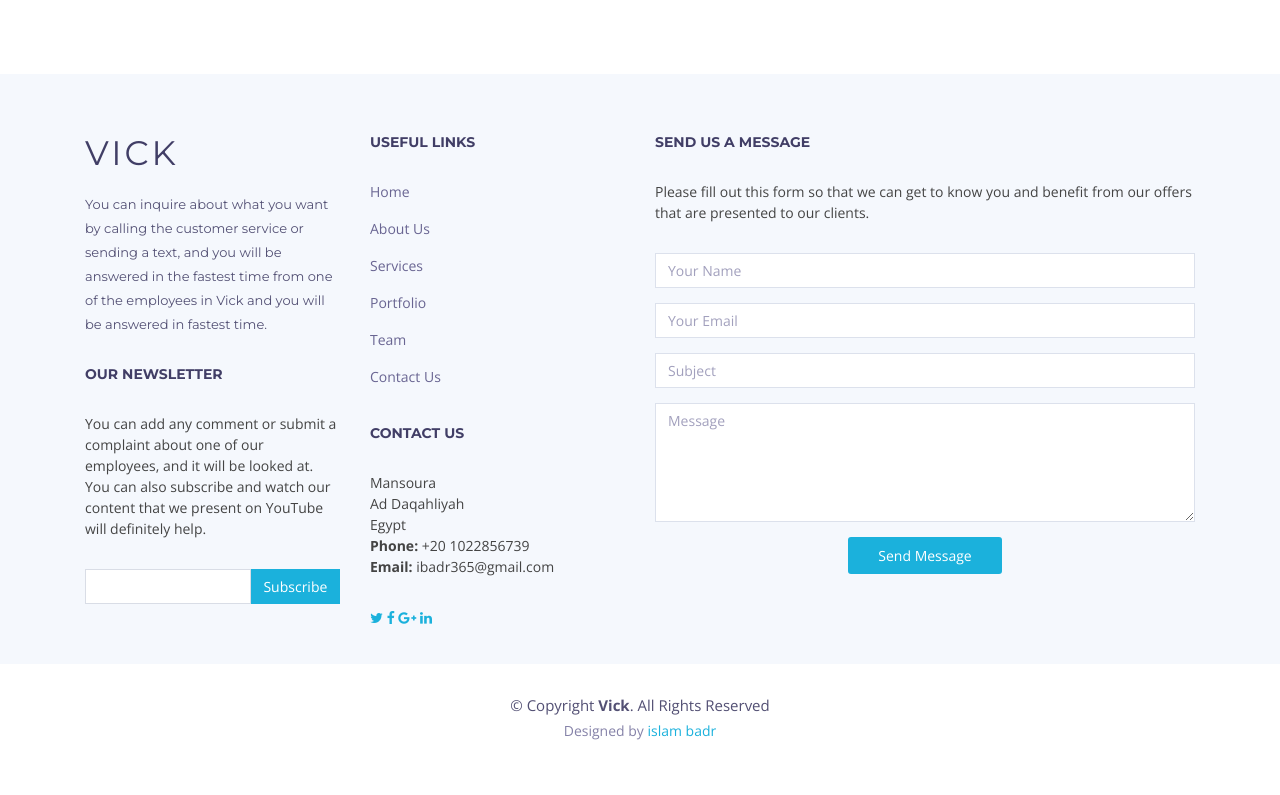
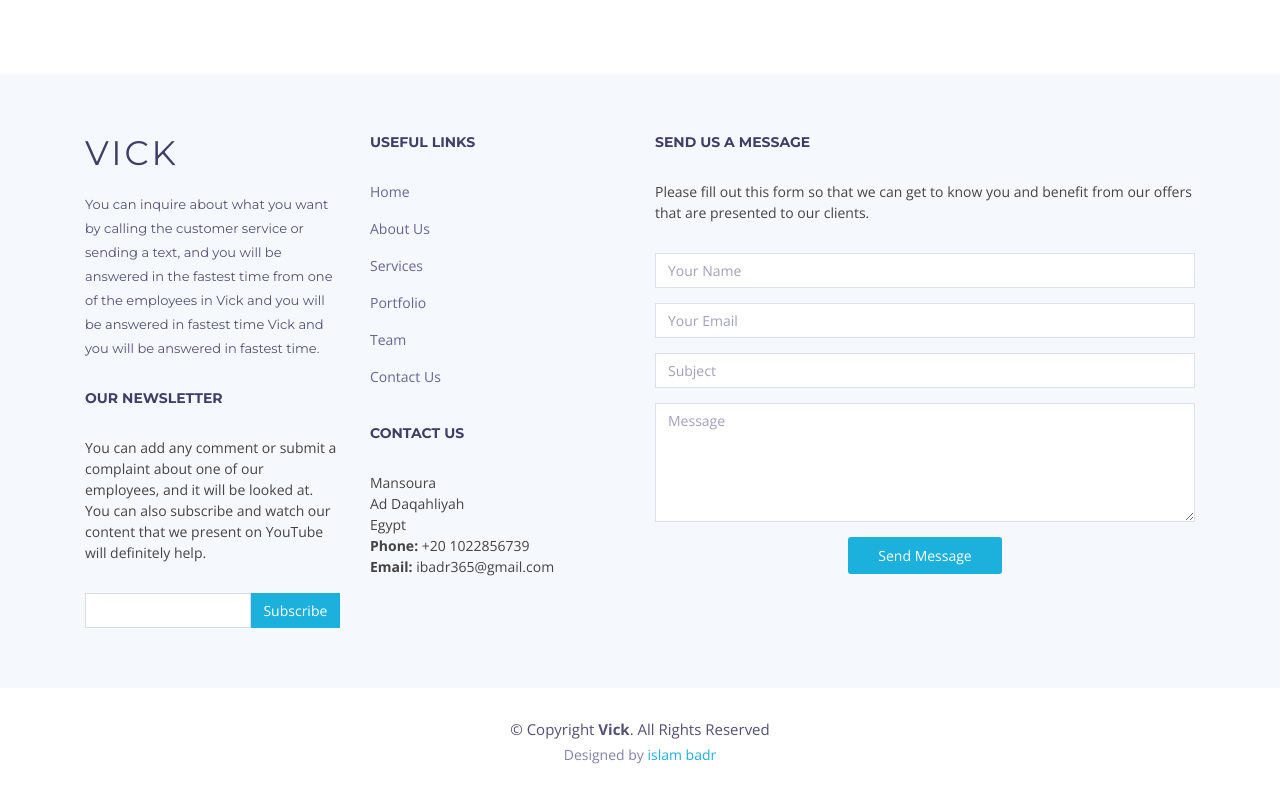
Before and after one commit to OrDerno/Vick---page, a plain HTML site: page index.html in a window 1280 px wide. Shown: the part 8685-9480 px from the top of the page. Before the commit the page ends 9456 px from the top, so only its background shows below. Drawn offline with nearby package versions, Linux system fonts and the light colour scheme; files whose address does not match are found by name.

Commit message:
Update index.html

```diff
--- a/index.html
+++ b/index.html
@@ -827,7 +827,7 @@
 
                   <div class="footer-info">
                     <h3>Vick</h3>
-                    <p>You can inquire about what you want by calling the customer service or sending a text, and you will be answered in the fastest time from one of the employees in Vick and you will be answered in fastest time.</p>
+                    <p>You can inquire about what you want by calling the customer service or sending a text, and you will be answered in the fastest time from one of the employees in Vick and you will be answered in fastest time Vick and you will be answered in fastest time.</p>
                   </div>
 
                   <div class="footer-newsletter">
@@ -864,14 +864,6 @@
                       <strong>Email:</strong> ibadr365@gmail.com<br>
                     </p>
                   </div>
-
-                  <div class="social">
-                    <a href="https://twitter.com/Islamba37835211"><i class="fa fa-twitter"></i></a>
-                    <a href="https://www.facebook.com/eslam.badr.3726/"><i class="fa fa-facebook"></i></a>
-                    <a href="mailto:ibadr365@gmail.com"><i class="fa fa-google-plus"></i></a>
-                    <a href="https://www.linkedin.com/in/islam-badr-0478161a6"><i class="fa fa-linkedin"></i></a>
-                  </div>
-
                 </div>
 
             </div>
```
